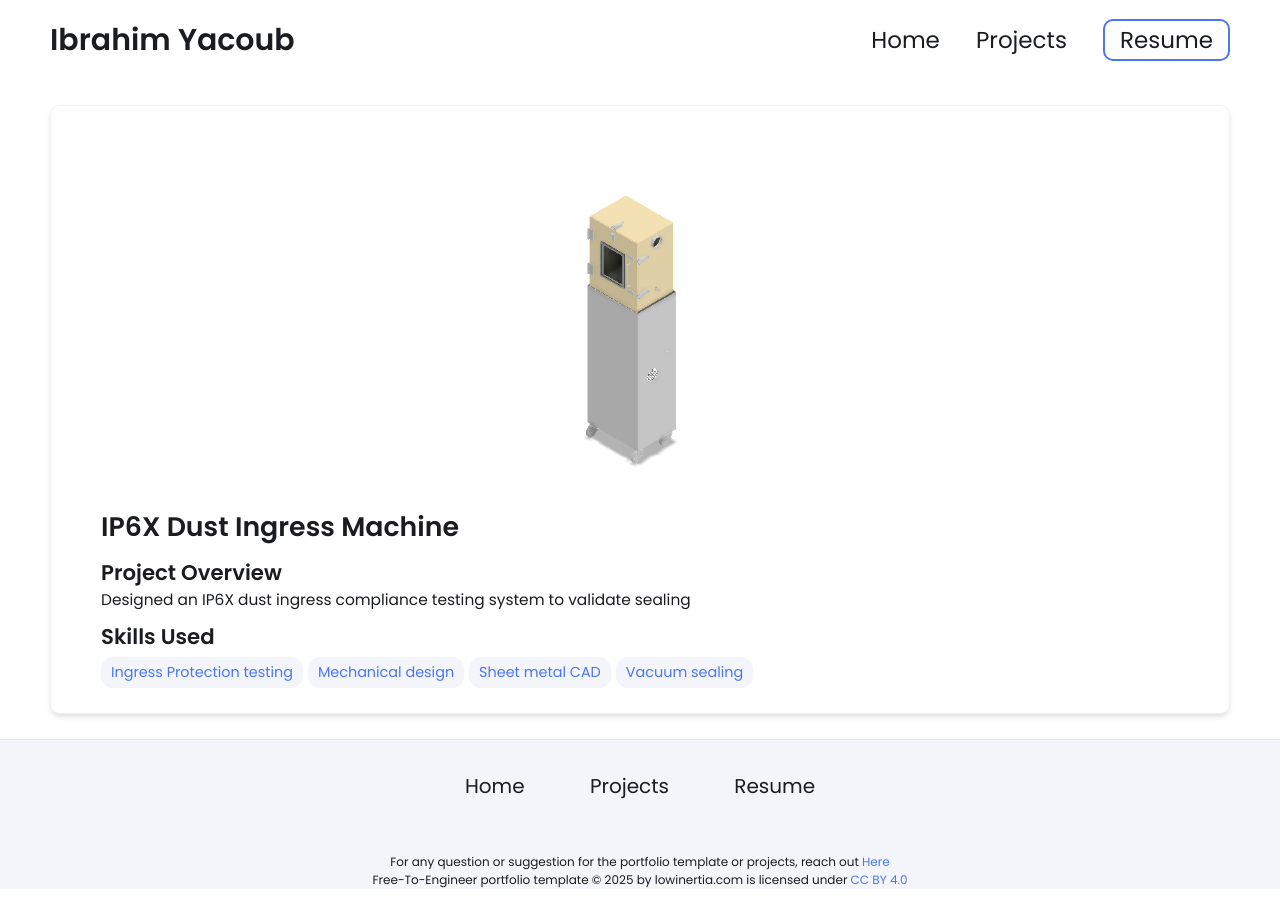
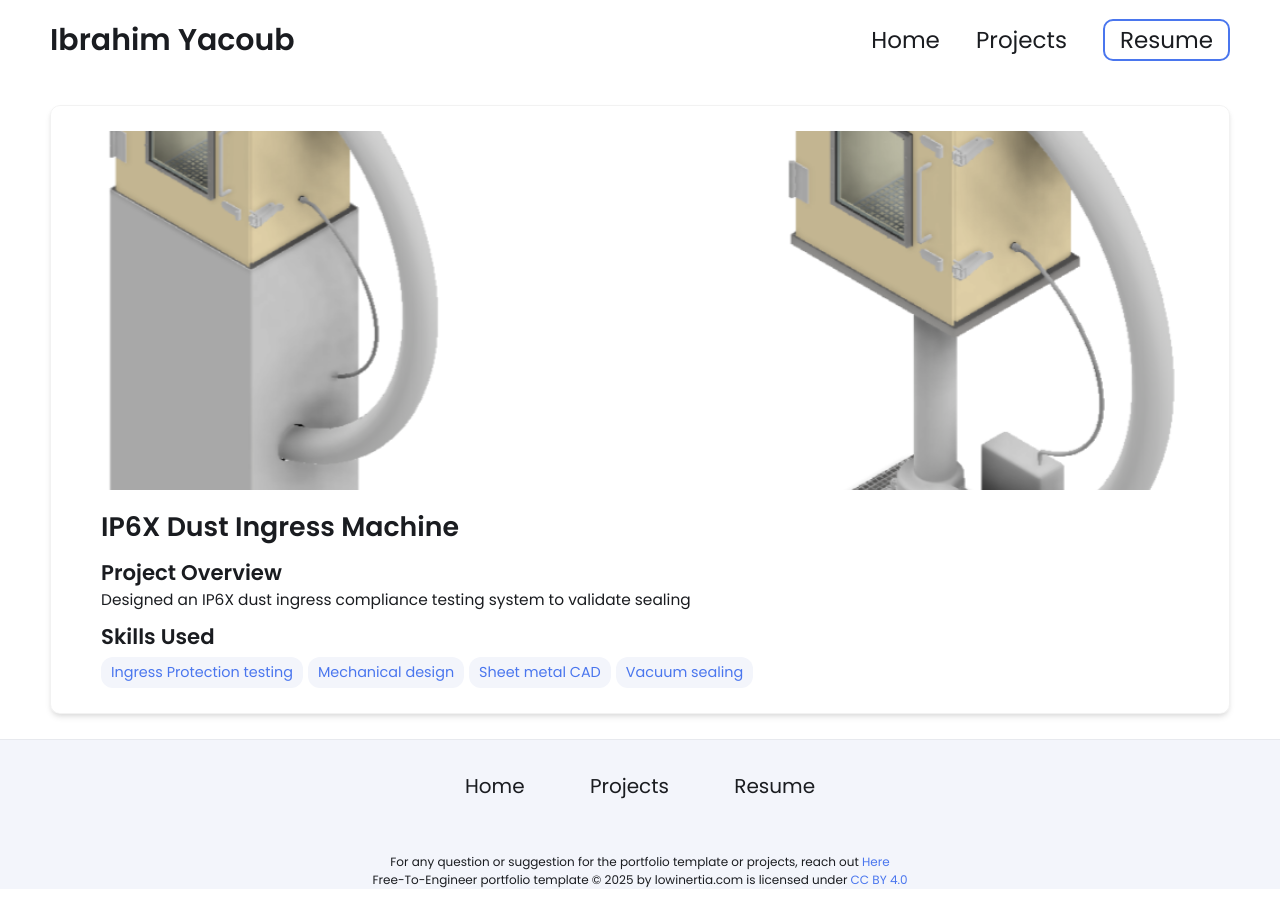
Before and after one commit to barhomzy8/barhomzy8.github.io, a Jekyll site: the page built from _projects/IP6X Dust Ingress Machine/index.md, in a window 1280 px wide. Built offline with Jekyll 4.4.1, drawn with Linux system fonts in a browser that asks for light colours.

Commit message:
Update index.md

```diff
--- a/_projects/IP6X Dust Ingress Machine/index.md
+++ b/_projects/IP6X Dust Ingress Machine/index.md
@@ -7,5 +7,5 @@ skills:
 - Mechanical design
 - Sheet metal CAD
 - Vacuum sealing
-main-image: /Screenshot 2026-09-19 165652.png
+main-image: /IP6X render.png
 ---
```
